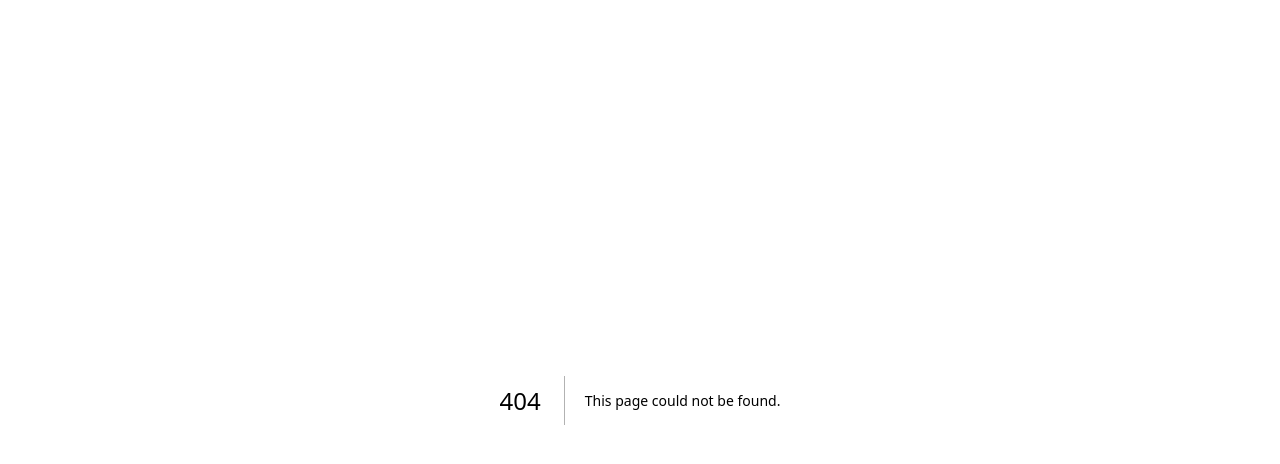
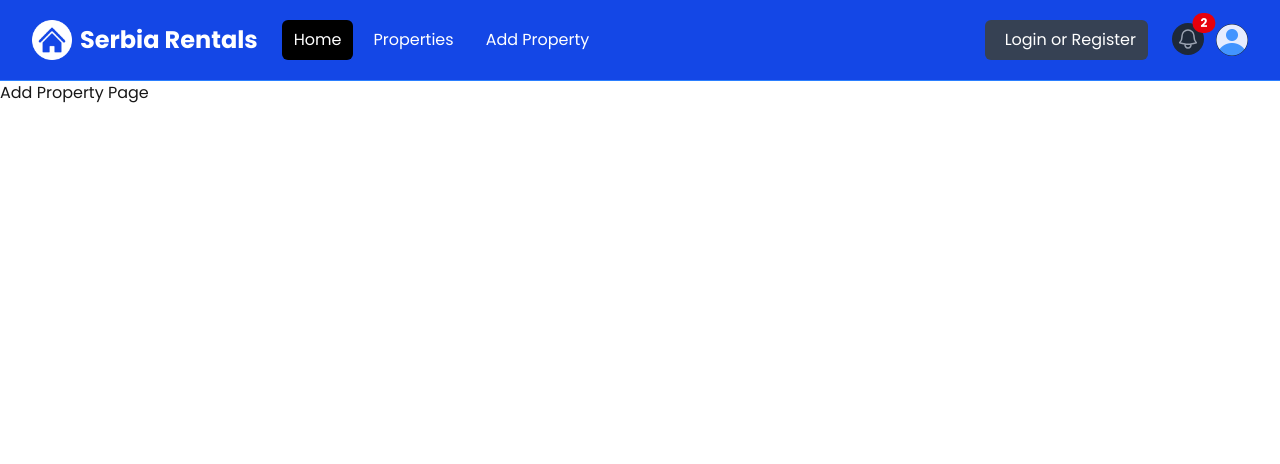
Before and after one commit to mladenqdev/serbia-rentals, a Next.js app: page /properties/add in a window 1280 px wide. Before the commit this address had no page. Shown: the top 464 px of the page. Built offline with nearby package versions, Linux system fonts and the light colour scheme.

Commit message:
feat: add basic navbar

```diff
--- a/app/layout.js
+++ b/app/layout.jsx
@@ -1,5 +1,7 @@
-import { Poppins, Geist_Mono } from "next/font/google";
+import { Poppins } from "next/font/google";
 import "../assets/styles/globals.css";
+
+import Navbar from "@/components/Navbar";
 
 const poppins = Poppins({
   variable: "--font-poppins",
@@ -19,6 +21,7 @@
   return (
     <html lang="en">
       <body className={`${poppins.variable} font-sans antialiased`}>
+        <Navbar />
         <main>{children}</main>
       </body>
     </html>
--- a/app/page.js
+++ /dev/null
@@ -1,5 +0,0 @@
-const HomePage = () => {
-  return <div className="text-2xl text-blue-500">HomePage</div>;
-};
-
-export default HomePage;
--- /dev/null
+++ b/app/page.jsx
@@ -0,0 +1,12 @@
+import Link from "next/link";
+
+const HomePage = () => {
+  return (
+    <div>
+      <h1 className="text-3xl">Welcome</h1>
+      <Link href="/properties">Go to Properties</Link>
+    </div>
+  );
+};
+
+export default HomePage;
--- /dev/null
+++ b/app/properties/[id]/page.jsx
@@ -0,0 +1,7 @@
+const PropertyPage = async ({ params }) => {
+  const { id } = await params;
+
+  return <div>Property Page {id}</div>;
+};
+
+export default PropertyPage;
--- /dev/null
+++ b/app/properties/add/page.jsx
@@ -0,0 +1,5 @@
+const AddPropertyPage = () => {
+  return <div>Add Property Page</div>;
+};
+
+export default AddPropertyPage;
--- /dev/null
+++ b/components/Navbar.jsx
@@ -0,0 +1,203 @@
+import Image from "next/image";
+import logo from "@/assets/images/logo-white.png";
+import profileDefault from "@/assets/images/profile.png";
+
+const Navbar = () => {
+  return (
+    <nav className="bg-blue-700 border-b border-blue-500">
+      <div className="mx-auto max-w-7xl px-2 sm:px-6 lg:px-8">
+        <div className="relative flex h-20 items-center justify-between">
+          <div className="absolute inset-y-0 left-0 flex items-center md:hidden">
+            {/* <!-- Mobile menu button--> */}
+            <button
+              type="button"
+              id="mobile-dropdown-button"
+              className="relative inline-flex items-center justify-center rounded-md p-2 text-gray-400 hover:bg-gray-700 hover:text-white focus:outline-none focus:ring-2 focus:ring-inset focus:ring-white"
+              aria-controls="mobile-menu"
+              aria-expanded="false"
+            >
+              <span className="absolute -inset-0.5"></span>
+              <span className="sr-only">Open main menu</span>
+              <svg
+                className="block h-6 w-6"
+                fill="none"
+                viewBox="0 0 24 24"
+                strokeWidth="1.5"
+                stroke="currentColor"
+                aria-hidden="true"
+              >
+                <path
+                  strokeLinecap="round"
+                  strokeLinejoin="round"
+                  d="M3.75 6.75h16.5M3.75 12h16.5m-16.5 5.25h16.5"
+                />
+              </svg>
+            </button>
+          </div>
+
+          <div className="flex flex-1 items-center justify-center md:items-stretch md:justify-start">
+            {/* <!-- Logo --> */}
+            <a className="flex flex-shrink-0 items-center" href="/index.html">
+              <Image className="h-10 w-auto" src={logo} alt="Serbia Rentals" />
+
+              <span className="hidden md:block text-white text-2xl font-bold ml-2">
+                Serbia Rentals
+              </span>
+            </a>
+            {/* <!-- Desktop Menu Hidden below md screens --> */}
+            <div className="hidden md:ml-6 md:block">
+              <div className="flex space-x-2">
+                <a
+                  href="/index.html"
+                  className="text-white bg-black hover:bg-gray-900 hover:text-white rounded-md px-3 py-2"
+                >
+                  Home
+                </a>
+                <a
+                  href="/properties.html"
+                  className="text-white hover:bg-gray-900 hover:text-white rounded-md px-3 py-2"
+                >
+                  Properties
+                </a>
+                <a
+                  href="/add-property.html"
+                  className="text-white hover:bg-gray-900 hover:text-white rounded-md px-3 py-2"
+                >
+                  Add Property
+                </a>
+              </div>
+            </div>
+          </div>
+
+          {/* <!-- Right Side Menu (Logged Out) --> */}
+          <div className="hidden md:block md:ml-6">
+            <div className="flex items-center">
+              <button className="flex items-center text-white bg-gray-700 hover:bg-gray-900 hover:text-white rounded-md px-3 py-2">
+                <i className="fa-brands fa-google text-white mr-2"></i>
+                <span>Login or Register</span>
+              </button>
+            </div>
+          </div>
+
+          {/* <!-- Right Side Menu (Logged In) --> */}
+          <div className="absolute inset-y-0 right-0 flex items-center pr-2 md:static md:inset-auto md:ml-6 md:pr-0">
+            <a href="messages.html" className="relative group">
+              <button
+                type="button"
+                className="relative rounded-full bg-gray-800 p-1 text-gray-400 hover:text-white focus:outline-none focus:ring-2 focus:ring-white focus:ring-offset-2 focus:ring-offset-gray-800"
+              >
+                <span className="absolute -inset-1.5"></span>
+                <span className="sr-only">View notifications</span>
+                <svg
+                  className="h-6 w-6"
+                  fill="none"
+                  viewBox="0 0 24 24"
+                  strokeWidth="1.5"
+                  stroke="currentColor"
+                  aria-hidden="true"
+                >
+                  <path
+                    strokeLinecap="round"
+                    strokeLinejoin="round"
+                    d="M14.857 17.082a23.848 23.848 0 005.454-1.31A8.967 8.967 0 0118 9.75v-.7V9A6 6 0 006 9v.75a8.967 8.967 0 01-2.312 6.022c1.733.64 3.56 1.085 5.455 1.31m5.714 0a24.255 24.255 0 01-5.714 0m5.714 0a3 3 0 11-5.714 0"
+                  />
+                </svg>
+              </button>
+              <span className="absolute top-0 right-0 inline-flex items-center justify-center px-2 py-1 text-xs font-bold leading-none text-white transform translate-x-1/2 -translate-y-1/2 bg-red-600 rounded-full">
+                2
+                {/* <!-- Replace with the actual number of notifications --> */}
+              </span>
+            </a>
+            {/* <!-- Profile dropdown button --> */}
+            <div className="relative ml-3">
+              <div>
+                <button
+                  type="button"
+                  className="relative flex rounded-full bg-gray-800 text-sm focus:outline-none focus:ring-2 focus:ring-white focus:ring-offset-2 focus:ring-offset-gray-800"
+                  id="user-menu-button"
+                  aria-expanded="false"
+                  aria-haspopup="true"
+                >
+                  <span className="absolute -inset-1.5"></span>
+                  <span className="sr-only">Open user menu</span>
+                  <Image
+                    className="h-8 w-8 rounded-full"
+                    src={profileDefault}
+                    alt=""
+                  />
+                </button>
+              </div>
+
+              {/* <!-- Profile dropdown --> */}
+              <div
+                id="user-menu"
+                className="hidden absolute right-0 z-10 mt-2 w-48 origin-top-right rounded-md bg-white py-1 shadow-lg ring-1 ring-black ring-opacity-5 focus:outline-none"
+                role="menu"
+                aria-orientation="vertical"
+                aria-labelledby="user-menu-button"
+                tabIndex="-1"
+              >
+                <a
+                  href="/profile.html"
+                  className="block px-4 py-2 text-sm text-gray-700"
+                  role="menuitem"
+                  tabIndex="-1"
+                  id="user-menu-item-0"
+                >
+                  Your Profile
+                </a>
+                <a
+                  href="/saved-properties.html"
+                  className="block px-4 py-2 text-sm text-gray-700"
+                  role="menuitem"
+                  tabIndex="-1"
+                  id="user-menu-item-2"
+                >
+                  Saved Properties
+                </a>
+                <button
+                  className="block px-4 py-2 text-sm text-gray-700"
+                  role="menuitem"
+                  tabIndex="-1"
+                  id="user-menu-item-2"
+                >
+                  Sign Out
+                </button>
+              </div>
+            </div>
+          </div>
+        </div>
+      </div>
+
+      {/* <!-- Mobile menu, show/hide based on menu state. --> */}
+      <div className="hidden" id="mobile-menu">
+        <div className="space-y-1 px-2 pb-3 pt-2">
+          <a
+            href="/index.html"
+            className="bg-black text-white block rounded-md px-3 py-2 text-base font-medium"
+          >
+            Home
+          </a>
+          <a
+            href="/properties.html"
+            className="text-white block rounded-md px-3 py-2 text-base font-medium"
+          >
+            Properties
+          </a>
+          <a
+            href="/add-property.html"
+            className="text-white block rounded-md px-3 py-2 text-base font-medium"
+          >
+            Add Property
+          </a>
+          <button className="flex items-center text-white bg-gray-700 hover:bg-gray-900 hover:text-white rounded-md px-3 py-2 my-4">
+            <i className="fa-brands fa-google mr-2"></i>
+            <span>Login or Register</span>
+          </button>
+        </div>
+      </div>
+    </nav>
+  );
+};
+
+export default Navbar;
```
